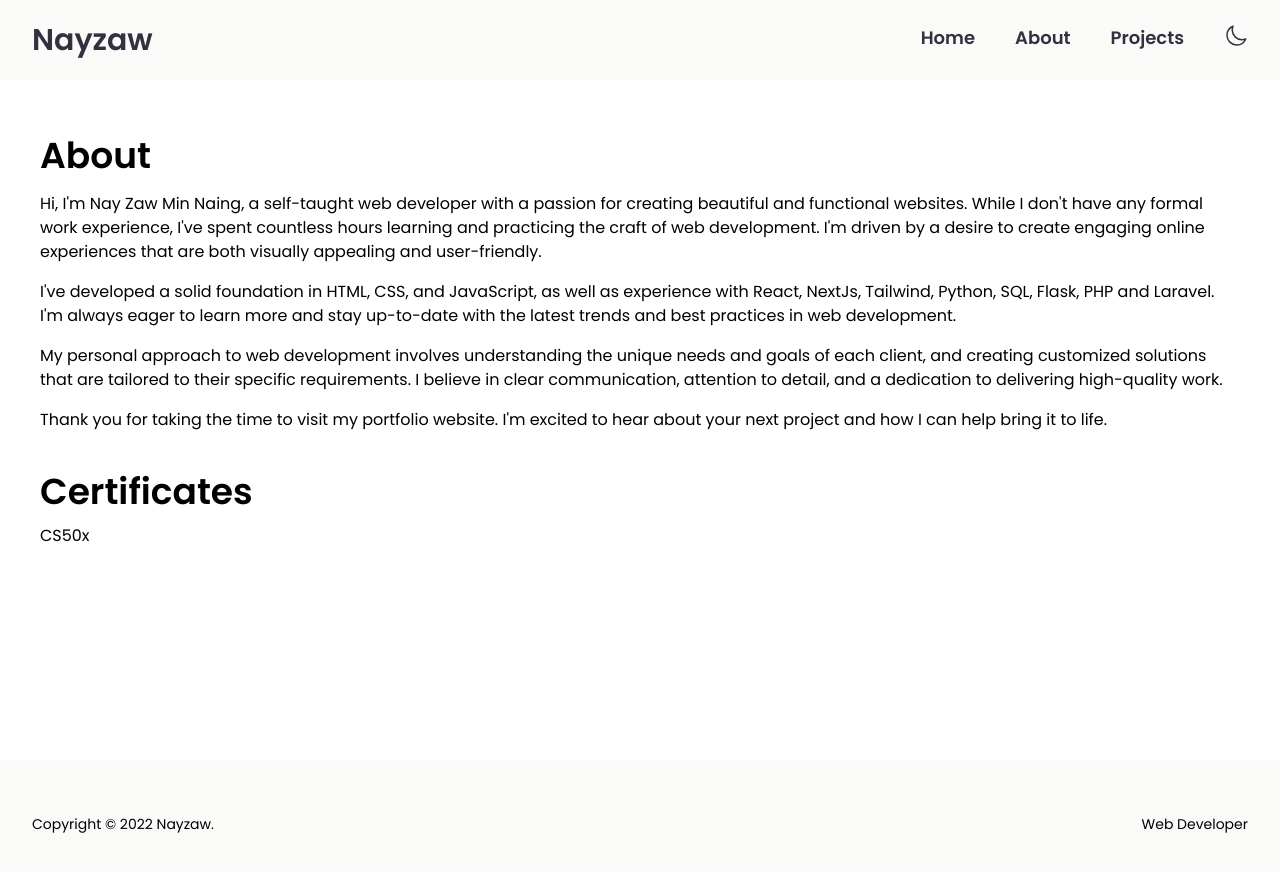
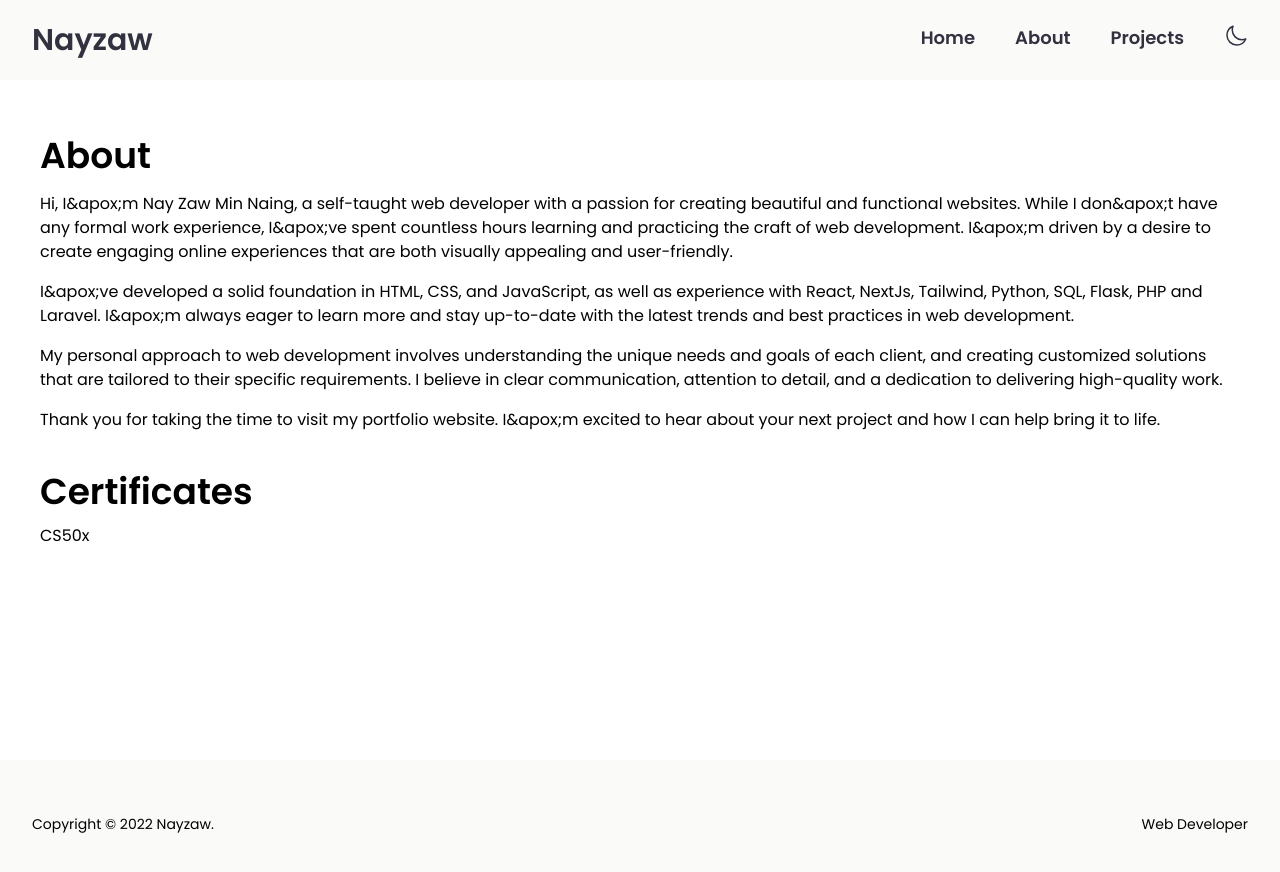
Before and after one commit to ahnge/my-realportfolio, a Next.js app: page /about in a window 1280 px wide. Shown: the top 872 px of the page. Built offline with nearby package versions, Linux system fonts and the light colour scheme.

Commit message:
' to apox;

```diff
--- a/components/hero/HeroLeft.js
+++ b/components/hero/HeroLeft.js
@@ -17,8 +17,8 @@ const HeroLeft = () => {
         className={`font-normal text-base sm:mx-auto mt-3 md:mt-5 lg:text-lg max-w-md xl:mt-8 transition duration-1000 xl:mx-0`}
       >
         A web developer with a passion for creating beautiful and functional
-        websites. I'm committed to delivering exceptional results for my
-        clients. Let's work together to bring your vision to life!
+        websites. I&apox;m committed to delivering exceptional results for my
+        clients. Let&apox;s work together to bring your vision to life!
       </p>
       <SocialIcons />
     </div>
--- a/components/hero/IconContainer.js
+++ b/components/hero/IconContainer.js
@@ -3,7 +3,7 @@ import React from "react";
 const IconContainer = ({ children, link }) => {
   return (
     <div className="w-10 transition cursor-pointer lg:w-16 hover:text-pinky  dark:text-white dark:hover:text-action-pur">
-      <a href={link} target="_blank">
+      <a href={link} target="_blank" rel="noreferrer">
         {children}
       </a>
     </div>
--- a/pages/about.js
+++ b/pages/about.js
@@ -7,18 +7,19 @@ const About = () => {
       <main className="mx-auto text-black p-7 lg:p-10 dark:text-white max-w-7xl lg:pt-14">
         <h1 className="text-2xl font-bold sm:text-3xl lg:text-4xl">About</h1>
         <p className="mt-4">
-          Hi, I'm Nay Zaw Min Naing, a self-taught web developer with a passion
-          for creating beautiful and functional websites. While I don't have any
-          formal work experience, I've spent countless hours learning and
-          practicing the craft of web development. I'm driven by a desire to
-          create engaging online experiences that are both visually appealing
-          and user-friendly.
+          Hi, I&apox;m Nay Zaw Min Naing, a self-taught web developer with a
+          passion for creating beautiful and functional websites. While I
+          don&apox;t have any formal work experience, I&apox;ve spent countless
+          hours learning and practicing the craft of web development. I&apox;m
+          driven by a desire to create engaging online experiences that are both
+          visually appealing and user-friendly.
         </p>
         <p className="mt-4">
-          I've developed a solid foundation in HTML, CSS, and JavaScript, as
-          well as experience with React, NextJs, Tailwind, Python, SQL, Flask,
-          PHP and Laravel. I'm always eager to learn more and stay up-to-date
-          with the latest trends and best practices in web development.
+          I&apox;ve developed a solid foundation in HTML, CSS, and JavaScript,
+          as well as experience with React, NextJs, Tailwind, Python, SQL,
+          Flask, PHP and Laravel. I&apox;m always eager to learn more and stay
+          up-to-date with the latest trends and best practices in web
+          development.
         </p>
         <p className="mt-4">
           My personal approach to web development involves understanding the
@@ -28,7 +29,7 @@ const About = () => {
           delivering high-quality work.
         </p>
         <p className="mt-4">
-          Thank you for taking the time to visit my portfolio website. I'm
+          Thank you for taking the time to visit my portfolio website. I&apox;m
           excited to hear about your next project and how I can help bring it to
           life.
         </p>
```
